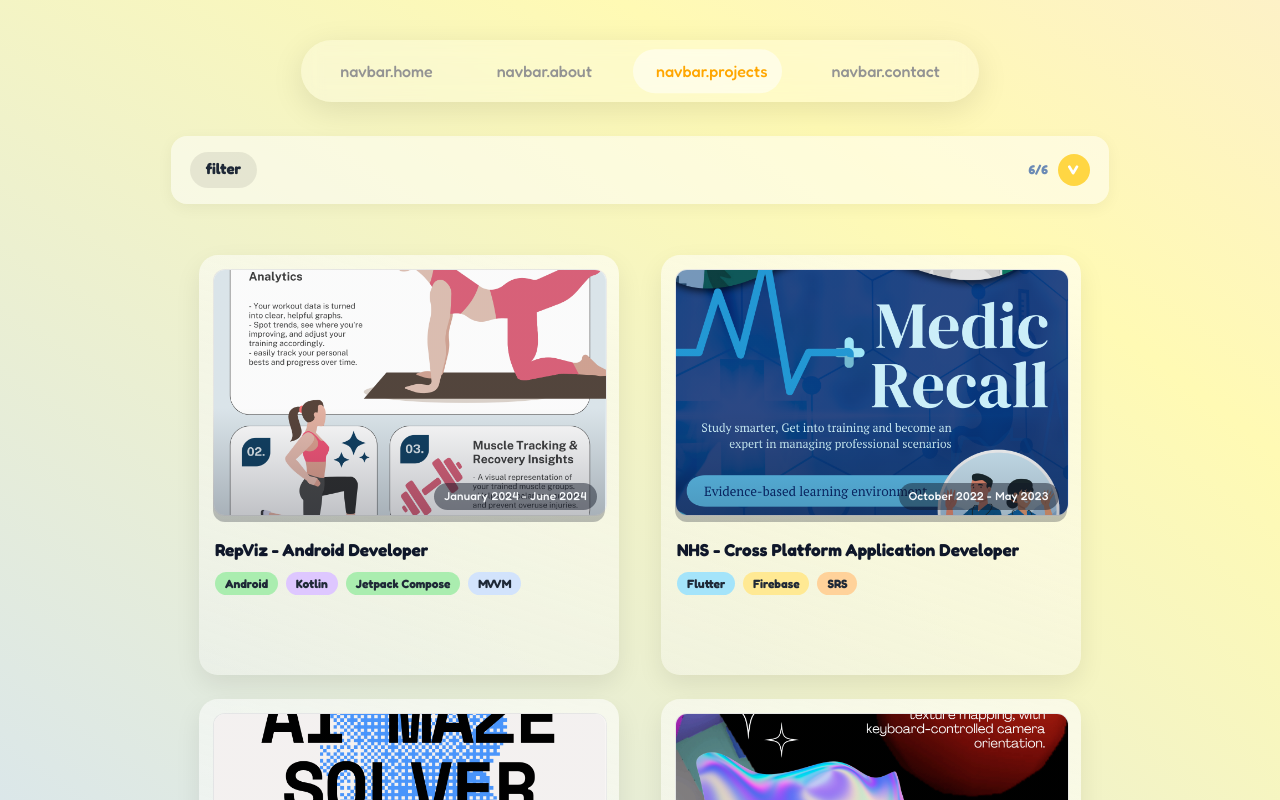
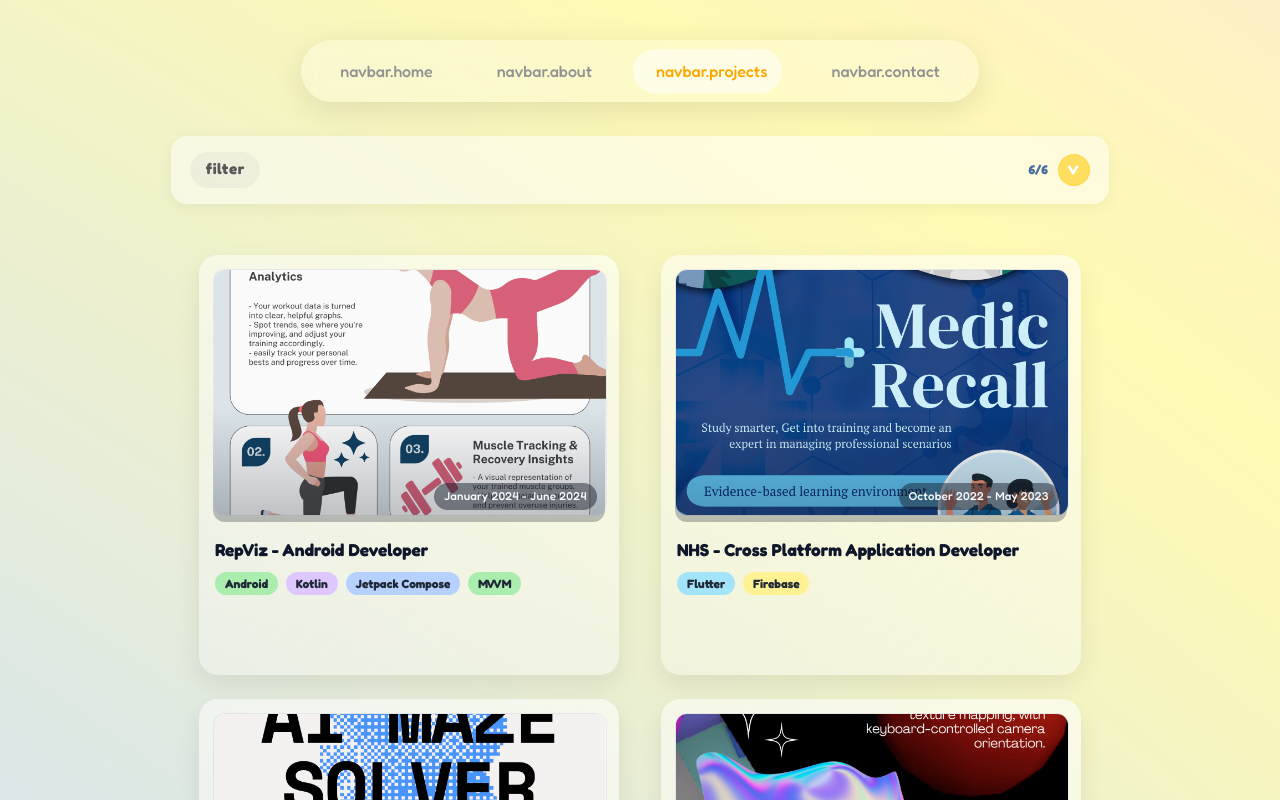
Before and after one commit to JeeIn-Park/JeeIn-Park.github.io, a React (Vite) app: page /projects in a window 1280 px wide. Shown: the top 800 px of the page. Built offline with nearby package versions, Linux system fonts and the light colour scheme.

Commit message:
skill filter colouring, generic colours

```diff
--- a/src/components/SkillFilter.css
+++ b/src/components/SkillFilter.css
@@ -38,11 +38,12 @@
   align-items: center;
   padding: 0.4rem 0.98rem;
   border-radius: 999px;
-  background: #00000014;
+  background: #1a02450b;
   border: transparent;
   font-size: 0.95rem;
   font-weight: 600;
-  color: #1f2937;
+  letter-spacing: 0.04em;
+  color: var(--ui-icon-hover-strong, #5a5a5a);
   transition: background-color 380ms ease, border-color 380ms ease, box-shadow 380ms ease;
 }
 
@@ -58,8 +59,8 @@
   display: inline-flex;
   align-items: center;
   justify-content: center;
-  border: 1px solid rgba(255, 214, 67, 0.9);
-  background: #ffd643;
+  border: 1px solid var(--ui-border-highlight, rgba(255, 214, 67, 0.9));
+  background: var(--ui-surface-highlight, #ffd643cd);
   color: #ffffff;
   border-radius: 999px;
   padding: 0;
@@ -69,7 +70,8 @@
 }
 
 .skill-filter-toggle-circle:hover {
-  box-shadow: 0 3px 10px rgba(255, 214, 67, 0.45);
+  background: var(--ui-surface-highlight-hover, #ffd643);
+  box-shadow: 0 3px 10px var(--ui-shadow-highlight, rgba(255, 214, 67, 0.693));
 }
 
 .skill-filter-toggle-chevron {
@@ -82,12 +84,12 @@
   transition: transform 260ms ease, color 180ms ease;
 }
 
-.skill-filter-toggle-circle:hover .skill-filter-toggle-chevron {
-  color: #5a5a5a;
+.projects-filters:hover .skill-filter-toggle-chevron {
+  color: var(--ui-icon-hover-muted, rgba(90, 90, 90, 0.5));
 }
 
-.projects-filters:hover .skill-filter-toggle-chevron {
-  color: #5a5a5a;
+.skill-filter-toggle-circle:hover .skill-filter-toggle-chevron {
+  color: var(--ui-icon-hover-strong, #5a5a5a);
 }
 
 .skill-filter-toggle-circle.is-expanded .skill-filter-toggle-chevron {
@@ -100,7 +102,7 @@
   padding: 0;
   display: flex;
   flex-wrap: wrap;
-  gap: 0.5rem;
+  gap: 0.4rem;
 }
 
 .skills-filter-groups {
@@ -112,7 +114,7 @@
 
 .skills-filter-group {
   border-top: 1px solid rgba(31, 41, 55, 0.12);
-  padding-top: 0.75rem;
+  padding-top: 0.8rem;
 }
 
 .skills-filter-group:first-child {
@@ -126,7 +128,7 @@
   font-weight: 700;
   letter-spacing: 0.06em;
   text-transform: uppercase;
-  color: #6b7280;
+  color: var(--ui-text-secondary, #6384c6);
 }
 
 .projects-filters-body {
@@ -146,30 +148,64 @@
 }
 
 .skill-filter {
+  font-family: inherit;
+  position: relative;
   border: none;
   color: #1f2937;
   border-radius: 999px;
-  padding: 0.38rem 0.72rem;
+  padding: 0.25rem 0.4rem 0.25rem 0.7rem;
   font-size: 0.8rem;
-  font-weight: 600;
-  line-height: 1.1;
+  font-weight: 500;
+  line-height: 1;
   cursor: pointer;
-  transition: transform 120ms ease, box-shadow 120ms ease, background 120ms ease;
+  transition:
+    transform 240ms cubic-bezier(0.22, 1, 0.36, 1),
+    box-shadow 240ms cubic-bezier(0.22, 1, 0.36, 1),
+    background-color 260ms ease,
+    color 220ms ease,
+    border-color 220ms ease;
+}
+
+.skill-filter::before {
+  content: "";
+  position: absolute;
+  inset: -6px;
 }
 
 .skill-filter:hover {
   transform: translateY(-1px);
-  box-shadow: 0 3px 10px rgba(0, 0, 0, 0.08);
 }
 
 .skill-filter.is-active {
-  box-shadow: 0 2px 8px rgba(0, 0, 0, 0.1);
+  box-shadow: none;
+}
+
+.skill-filter-count {
+  display: inline-flex;
+  align-items: center;
+  justify-content: center;
+  min-width: 1.2rem;
+  height: 1.2rem;
+  padding: 0 0rem;
+  margin-left: 0.1rem;
+  border-radius: 999px;
+  background: var(--skill-count-light, #dbeafe);
+  color: var(--skill-count-accent, #476da2);
+  font-size: 0.72rem;
+  line-height: 1;
+  font-weight: 700;
+}
+
+.skill-filter-count.is-selected {
+  background: var(--skill-count-normal, #dbeafe);
+  border-color: transparent;
+  color: var(--skill-count-accent, #476da2);
 }
 
 .projects-filter-summary {
   margin: 0;
   font-size: 0.8rem;
-  color: #6b8ab5;
+  color: var(--ui-text-accent, #476da2);
 }
 
 .projects-filter-summary-inline {
@@ -188,6 +224,7 @@
 }
 
 .skill-filter-clear {
+  font-family: inherit;
   margin: 0;
   display: inline-flex;
   align-items: center;
--- a/src/data/colors.ts
+++ b/src/data/colors.ts
@@ -1,17 +1,38 @@
 export const COLORS = {
-  pink: "#f5c6e6",
-  rose: "#ffbecf",
-  peach: "#ffc6bc",
-  orange: "#ffc8aa",
-  amber: "#ffd29a",
-  lemon: "#fffb8d",
-  yellow: "#ffe993",
-  green: "#aaedaf",
-  sky: "#a4e4fa",
-  blue: "#b7d1ff",
-  periwinkle: "#d2e3fc",
-  lavender: "#dec7ff",
-  lilac: "#ddbdfc"
+  pink: { dark: "#ec4eba", normal: "#f5c6e6", light: "#f9dbef" },
+  rose: { dark: "#ea4e78", normal: "#ffbecf", light: "#ffd8e1" },
+  peach: { dark: "#ef4839", normal: "#ffc6bc", light: "#ffdfd8" },
+  orange: { dark: "#ff6a00", normal: "#ffc8aa", light: "#ffe0cd" },
+  amber: { dark: "#ff8800", normal: "#ffd29a", light: "#ffe6c0" },
+  yellow: { dark: "#ffbf00", normal: "#fff293", light: "#fff2c2" },
+  green: { dark: "#21b530", normal: "#aaedaf", light: "#caf6ce" },
+  sky: { dark: "#00a3de", normal: "#a4e4fa", light: "#c9f0fd" },
+  blue: { dark: "#2a6df3", normal: "#b7d1ff", light: "#d2e3ff" },
+  periwinkle: { dark: "#352be9", normal: "#c4c9ff", light: "#e3edff" },
+  lavender: { dark: "#a72be0", normal: "#dec7ff", light: "#eee0ff" },
+  lilac: { dark: "#8640e1", normal: "#ddbdfc", light: "#ecdafe" }
+} as const;
+
+export const UI_COLORS = {
+  text: {
+    accent: "#476da2",
+    secondary: "#6384c6"
+  },
+  surface: {
+    highlight: "#ffd643cd",
+    highlightHover: "#ffd643"
+  },
+  border: {
+    highlight: "rgba(255, 214, 67, 0.9)"
+  },
+  shadow: {
+    highlight: "rgba(255, 214, 67, 0.693)"
+  },
+  icon: {
+    hoverMuted: "rgba(90, 90, 90, 0.5)",
+    hoverStrong: "#5a5a5a"
+  }
 } as const;
 
 export type ColorToken = keyof typeof COLORS;
+export type ColorTone = keyof (typeof COLORS)[ColorToken];
--- a/src/data/projects.ts
+++ b/src/data/projects.ts
@@ -26,7 +26,7 @@ export const PROJECTS_META: ProjectMeta[] = [
     title: "NHS - Cross Platform Application Developer",
     cover: "/posters/MedicRecallPoster.png",
     external: "https://medicrecall.com/",
-    tags: ["Flutter", "Firebase", "SRS"],
+    tags: ["Flutter", "Firebase"],
     component: "MedicRecall"
   },
   {
--- a/src/data/skills.data.ts
+++ b/src/data/skills.data.ts
@@ -19,40 +19,42 @@ export type Skill = {
 export const SKILLS: Skill[] = [
   { name: "Java", category: "programming", color: "amber", order: 1 },
   { name: "Kotlin", category: "programming", color: "lavender", order: 2 },
-  { name: "C++", category: "programming", color: "blue", order: 3 },
+  { name: "C++", category: "programming", color: "periwinkle", order: 3 },
   { name: "C", category: "programming", color: "blue", order: 4 },
   { name: "Python", category: "programming", color: "blue", order: 5 },
   { name: "Go", category: "programming", color: "sky", order: 6 },
-  { name: "JavaScript", category: "programming", color: "lemon", order: 7 },
+  { name: "JavaScript", category: "programming", color: "yellow", order: 7 },
   { name: "Dart", category: "programming", color: "sky", order: 8 },
   { name: "Prolog", category: "programming", color: "rose", order: 9 },
   { name: "Haskell", category: "programming", color: "lilac", order: 10 },
-  { name: "React", category: "application", color: "green", order: 1 },
+
+  { name: "React", category: "application", color: "periwinkle", order: 1 },
   { name: "Node.js", category: "application", color: "green", order: 2 },
   { name: "HTML", category: "application", color: "peach", order: 3 },
   { name: "CSS", category: "application", color: "yellow", order: 4 },
   { name: "Flutter", category: "application", color: "sky", order: 5 },
-  { name: "Jetpack Compose", category: "application", color: "green", order: 6 },
+  { name: "Jetpack Compose", category: "application", color: "blue", order: 6 },
   { name: "Android", category: "application", color: "green", order: 7 },
   { name: "Android Studio", category: "application", color: "green", order: 8 },
   { name: "Game Development", category: "application", color: "lilac", order: 9 },
-  { name: "Git", category: "platform", color: "orange", order: 1 },
+
+  { name: "Git", category: "platform", color: "peach", order: 1 },
   { name: "Firebase", category: "platform", color: "yellow", order: 2 },
-  { name: "AWS", category: "platform", color: "peach", order: 3 },
+  { name: "AWS", category: "platform", color: "orange", order: 3 },
   { name: "Vagrant", category: "platform", color: "blue", order: 4 },
-  { name: "GitHub Actions", category: "platform", color: "orange", order: 5 },
+  { name: "GitHub Actions", category: "platform", color: "peach", order: 5 },
   { name: "IntelliJ", category: "platform", color: "pink", order: 6 },
-  { name: "VS Code", category: "platform", color: "blue", order: 7 },
-  { name: "Figma", category: "design", color: "green", order: 1 },
-  { name: "Canva", category: "design", color: "lavender", order: 2 },
+  { name: "VS Code", category: "platform", color: "sky", order: 7 },
+
+  { name: "Figma", category: "design", color: "pink", order: 1 },
+  { name: "Canva", category: "design", color: "lilac", order: 2 },
   { name: "Fusion 360", category: "design", color: "yellow", order: 3 },
   { name: "Maya", category: "design", color: "sky", order: 4 },
-  { name: "Rendering", category: "design", color: "blue", order: 5 },
-  { name: "3D Graphics", category: "design", color: "lavender", order: 6 },
-  { name: "MVVM", category: "design", color: "periwinkle", order: 7 },
-  { name: "SRS", category: "design", color: "amber", order: 8 },
+  { name: "Rendering", category: "design", color: "periwinkle", order: 5 },
+  { name: "3D Graphics", category: "design", color: "amber", order: 6 },
+  { name: "MVVM", category: "design", color: "green", order: 7 },
   { name: "AI", category: "design", color: "rose", order: 9 },
   { name: "Pathfinding", category: "design", color: "sky", order: 10 },
-  { name: "Concurrency", category: "design", color: "green", order: 11 },
-  { name: "Algorithms", category: "design", color: "orange", order: 12 }
+  { name: "Concurrency", category: "design", color: "rose", order: 11 },
+  { name: "Algorithms", category: "design", color: "yellow", order: 12 }
 ];
--- a/src/data/skills.logic.ts
+++ b/src/data/skills.logic.ts
@@ -4,7 +4,7 @@ import {
   Skill,
   SkillCategory
 } from "./skills.data";
-import { COLORS } from "./colors";
+import { COLORS, ColorTone } from "./colors";
 
 const normalizeSkillName = (name: string): string => name.trim().toLowerCase();
 
@@ -17,7 +17,16 @@ export const getSkill = (skillName: string): Skill | undefined =>
 
 export const getSkillColor = (skillName: string): string => {
   const match = getSkill(skillName);
-  return match ? COLORS[match.color] : "#f0f0f0";
+  return match ? COLORS[match.color].normal : "#f0f0f0";
+};
+
+export const getSkillColorTone = (
+  skillName: string,
+  tone: ColorTone = "normal"
+): string => {
+  const match = getSkill(skillName);
+  if (!match) return "#f0f0f0";
+  return COLORS[match.color][tone];
 };
 
 export const getSkillCategoryLabel = (category: SkillCategory): string =>
--- a/src/pages/Projects.tsx
+++ b/src/pages/Projects.tsx
@@ -11,6 +11,7 @@ import {
   getSkill,
   getSkillCategoryLabel,
   getSkillColor,
+  getSkillColorTone,
   getSkillsByCategory,
   getSortedCategories
 } from "../data/skills";
@@ -35,54 +36,6 @@ type ProjectViewModel = {
 
 const normalizeTag = (tag: string): string => tag.trim().toLowerCase();
 const PROJECT_FILTERS_STORAGE_KEY = "projects.selectedSkills";
-
-const toDarkerVividColor = (hex: string): string => {
-  const parsed = /^#?([a-f\d]{2})([a-f\d]{2})([a-f\d]{2})$/i.exec(hex);
-  if (!parsed) return hex;
-
-  let r = parseInt(parsed[1], 16) / 255;
-  let g = parseInt(parsed[2], 16) / 255;
-  let b = parseInt(parsed[3], 16) / 255;
-
-  const max = Math.max(r, g, b);
-  const min = Math.min(r, g, b);
-  const delta = max - min;
-
-  let h = 0;
-  let s = 0;
-  const l = (max + min) / 2;
-
-  if (delta !== 0) {
-    s = delta / (1 - Math.abs(2 * l - 1));
-    if (max === r) h = ((g - b) / delta) % 6;
-    else if (max === g) h = (b - r) / delta + 2;
-    else h = (r - g) / delta + 4;
-    h *= 60;
-    if (h < 0) h += 360;
-  }
-
-  const vividS = Math.min(1, s + 0.55);
-  const vividL = Math.max(0, Math.min(1, l - 0.42));
-
-  const c = (1 - Math.abs(2 * vividL - 1)) * vividS;
-  const x = c * (1 - Math.abs(((h / 60) % 2) - 1));
-  const m = vividL - c / 2;
-
-  let rr = 0;
-  let gg = 0;
-  let bb = 0;
-
-  if (h >= 0 && h < 60) [rr, gg, bb] = [c, x, 0];
-  else if (h < 120) [rr, gg, bb] = [x, c, 0];
-  else if (h < 180) [rr, gg, bb] = [0, c, x];
-  else if (h < 240) [rr, gg, bb] = [0, x, c];
-  else if (h < 300) [rr, gg, bb] = [x, 0, c];
-  else [rr, gg, bb] = [c, 0, x];
-
-  return `rgb(${Math.round((rr + m) * 255)} ${Math.round((gg + m) * 255)} ${Math.round(
-    (bb + m) * 255
-  )})`;
-};
 
 const ProjectCard: React.FC<{
   project: ProjectViewModel;
@@ -260,13 +213,9 @@ const Projects: React.FC = () => {
     window.localStorage.setItem(PROJECT_FILTERS_STORAGE_KEY, JSON.stringify(selectedTags));
   }, [selectedTags]);
 
-  const getBaseSkillColor = (tag: string): string => {
-    const matchedSkill = getSkill(tag);
-    return getSkillColor(matchedSkill ? matchedSkill.name : tag);
-  };
-
-  const getFilterAccentColor = (tag: string): string =>
-    toDarkerVividColor(getBaseSkillColor(tag));
+  const getFilterAccentColor = (tag: string): string => getSkillColorTone(tag, "dark");
+  const getFilterNormalColor = (tag: string): string => getSkillColorTone(tag, "normal");
+  const getFilterLightColor = (tag: string): string => getSkillColorTone(tag, "light");
 
   const getFilterSkillStyle = (tag: string, selected: boolean): React.CSSProperties =>
     selected
@@ -281,11 +230,6 @@ const Projects: React.FC = () => {
           borderColor: "rgba(31, 41, 55, 0.12)"
         };
 
-  const getFilterCountStyle = (tag: string, selected: boolean): React.CSSProperties => ({
-    color: selected ? "#d1d5db" : getFilterAccentColor(tag),
-    fontWeight: 700
-  });
-
   return (
     <section className="projects-section">
       <SkillFilter
@@ -299,7 +243,9 @@ const Projects: React.FC = () => {
         onToggleSkill={toggleTag}
         onClear={clearFilters}
         getSkillStyle={getFilterSkillStyle}
-        getCountStyle={getFilterCountStyle}
+        getCountAccentColor={getFilterAccentColor}
+        getCountNormalColor={getFilterNormalColor}
+        getCountLightColor={getFilterLightColor}
       />
 
       <div className="projects-grid">
```
Also changed, not shown: src/components/SkillFilter.tsx (+28 -5 lines).
